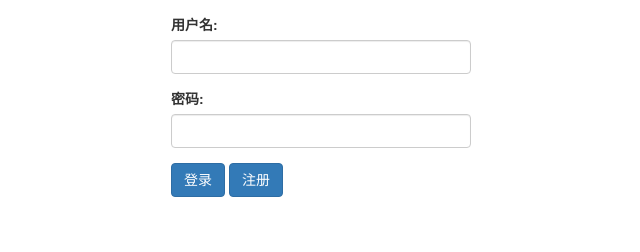
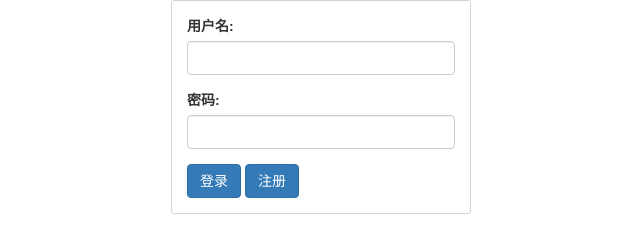
Before and after one commit to LuoZhiDan/manager-system, a website built with webpack: page manager-system-front/main.html in a window 1280 px wide. Shown: the whole page, without its empty margins (319-959 px from the left). Built offline with nearby package versions, Linux system fonts and the light colour scheme; some packages are replaced by stand-ins of ours.

Commit message:
登录页面开发

```diff
--- a/manager-system-front/src/business/login/views/login-component.html
+++ b/manager-system-front/src/business/login/views/login-component.html
@@ -1,23 +1,26 @@
 <style>
     .form-container{
+        position: relative;
+        top : 40%;
         max-width : 300px;
         margin: 0 auto;
-        padding-top: 15px;
-        box-shadow:
+        padding: 15px;
+        border: 1px solid #ced4da;
+        border-radius: 3px;
     }
 </style>
 
 <form class="form-container">
     <div class="form-row form-group">
-        <label for="name" class="col-3">用户名:</label>
-        <input type="text" class="form-control col-7" name="name" ng-model="name" >
+        <label class="col-form-label col-4" for="name">用户名:</label>
+        <input type="text" class="form-control col-8" name="name" ng-model="name" >
     </div>
     <div class="form-row form-group">
-        <label for="pwd" class="col-3">密码:</label>
-        <input type="password" class="form-control col-7" name="pwd" ng-model="pwd">
+        <label class="col-form-label col-4" for="pwd" >密码:</label>
+        <input type="password" class="form-control col-8" name="pwd" ng-model="pwd">
     </div>
     <div class="form-row">
-        <button class="btn btn-primary col-3 offset-2" type="button" >登录</button>
+        <button class="btn btn-primary col-3 offset-4" type="button" >登录</button>
         <button class="btn btn-primary col-3 offset-2" type="button" >注册</button>
     </div>
 </form>
```
